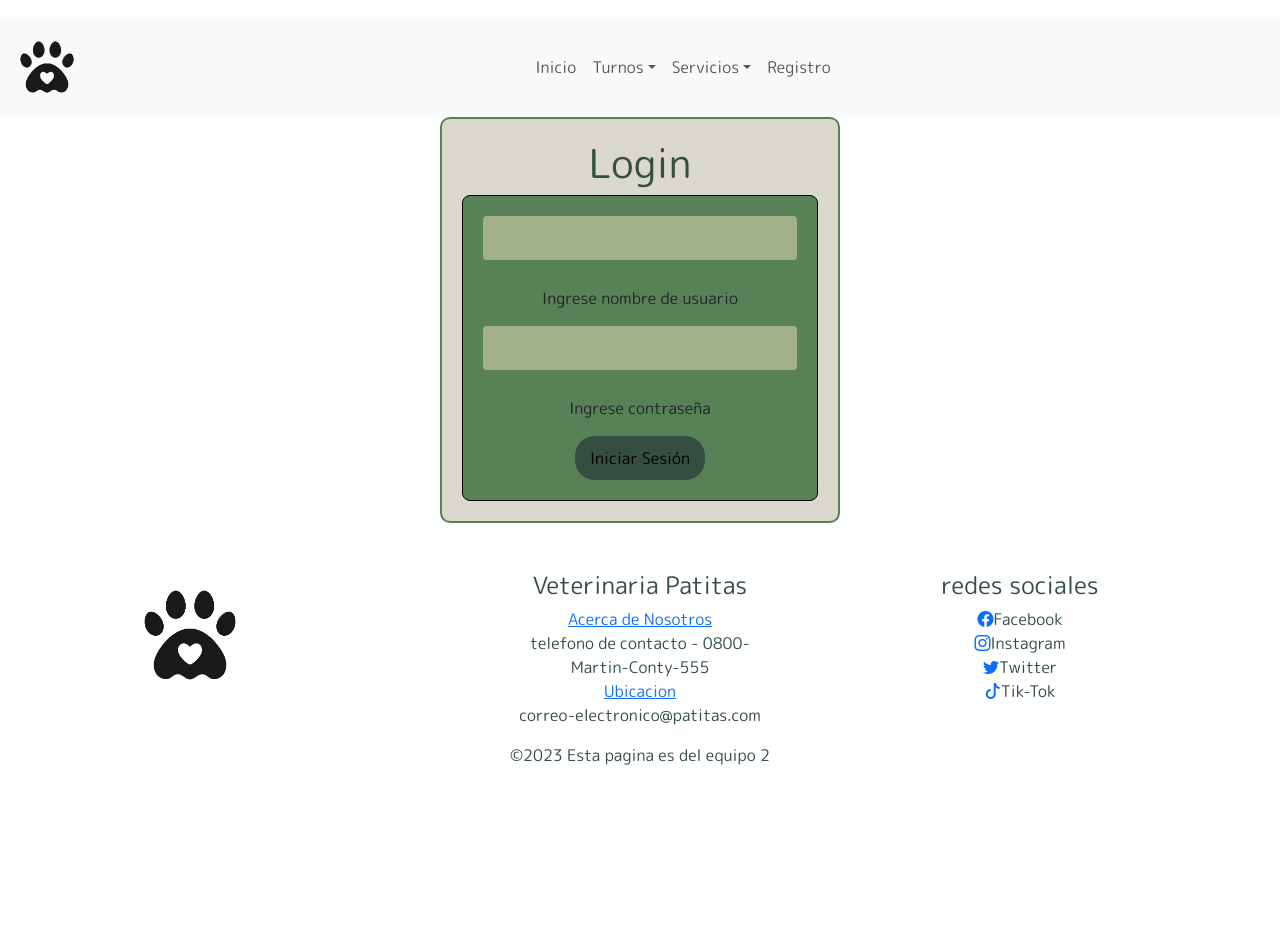
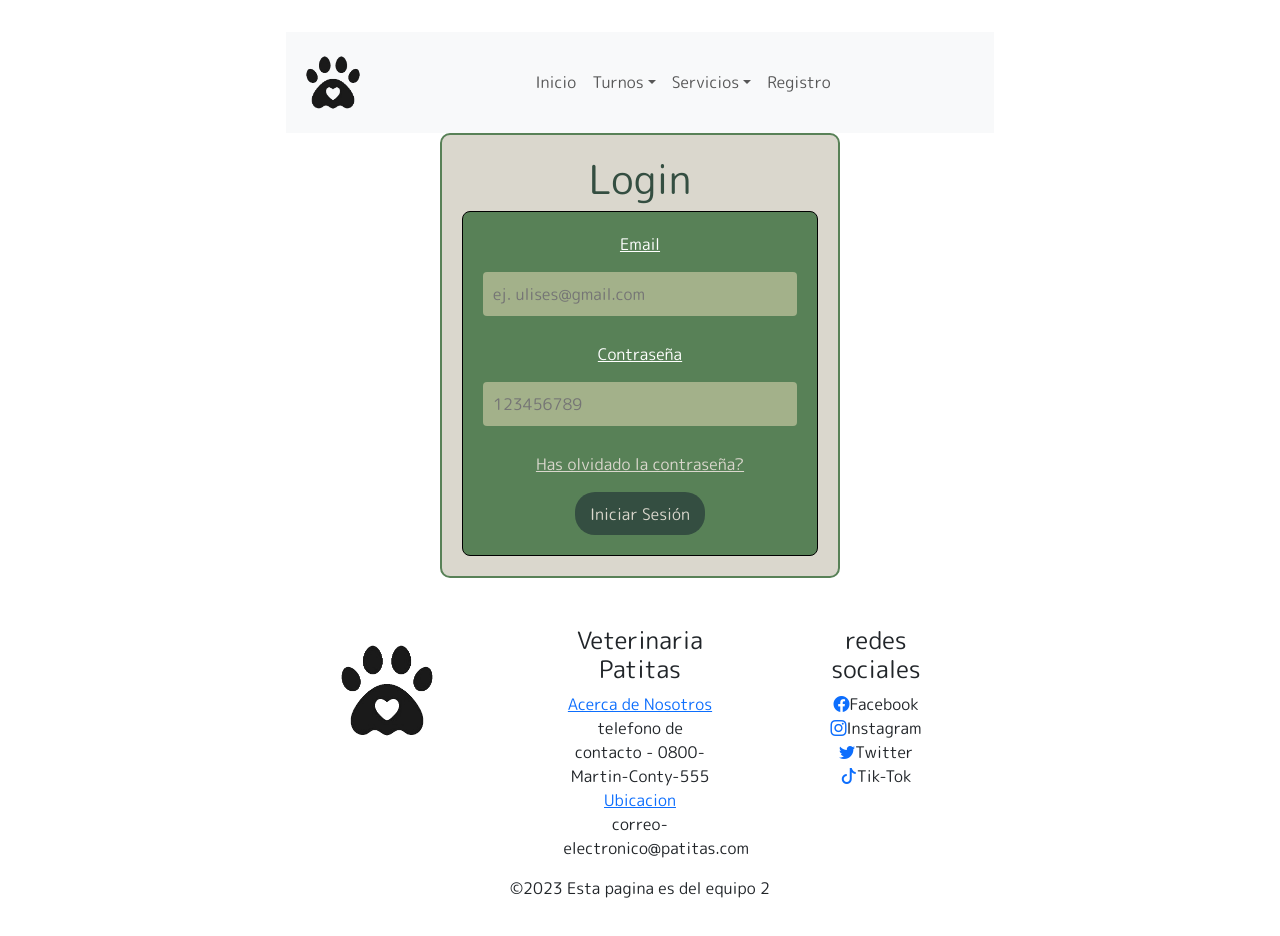
Before and after one commit to sergiohomet/proyecto-3-grupo-2, a React (Vite) app: page /login in a window 1280 px wide. Shown: the top 936 px of the page. Before the commit the page ends 800 px from the top, so only its background shows below. Built offline with nearby package versions, Linux system fonts and the light colour scheme.

Commit message:
login con estilo

```diff
--- a/src/app.css
+++ b/src/app.css
@@ -1,18 +1,9 @@
 #root {
-    width: 100%;
+    max-width: 1280px;
     margin: 0 auto;
+    padding: 2rem;
     text-align: center;
   }
-
-  :root {
-
-    --mainDark: #a3b18a;
-    --maingreen: #344e41;
-    --mainfount: #588157;
-    --mainenable: #dad7cd;
-
-    }
-
 
   .logo {
     height: 6em;
--- a/src/components/Formulario.jsx
+++ b/src/components/Formulario.jsx
@@ -26,15 +26,19 @@ setUser([Nombre])
             <form className='Formulario'
             onSubmit={handleSubmit}>
 
-                <input type="text"
+                <a className='letra-formulario'>Email</a>
+                <input type="text" placeholder="ej. ulises@gmail.com"
                 value={Nombre}
                 onChange={e =>setNombre(e.target.value)}
-                /><a>Ingrese nombre de usuario</a>
+                />
 
-                <input type="Password"
+                <a className='letra-formulario' >Contraseña</a>
+                <input type="Password" placeholder="123456789"
                 value={Contraseña}
                 onChange={e =>setContraseña(e.target.value)}
-                /><a>Ingrese contraseña</a>
+                />
+
+                <a className='link-contraseña' href="/">Has olvidado la contraseña?</a>
 
                 <button className='btn-primary'>Iniciar Sesión</button>
 
--- a/src/sass/layout/login.scss
+++ b/src/sass/layout/login.scss
@@ -10,7 +10,18 @@
 
     h1 {
       color: v.$primary;
+
       text-align: center;
+    }
+
+    .letra-formulario {
+
+      color: white;
+    }
+
+    .link-contraseña {
+
+      color: v.$background;
     }
 
 
@@ -36,6 +47,13 @@
       }
 
 
+
+
+    }
+
+    .btn-primary {
+
+      color: v.$background;
     }
 
     .error-message {
--- /dev/null
+++ b/src/sass/layout/registro.scss
@@ -0,0 +1 @@
+@use "../base/variables" as v;
```
